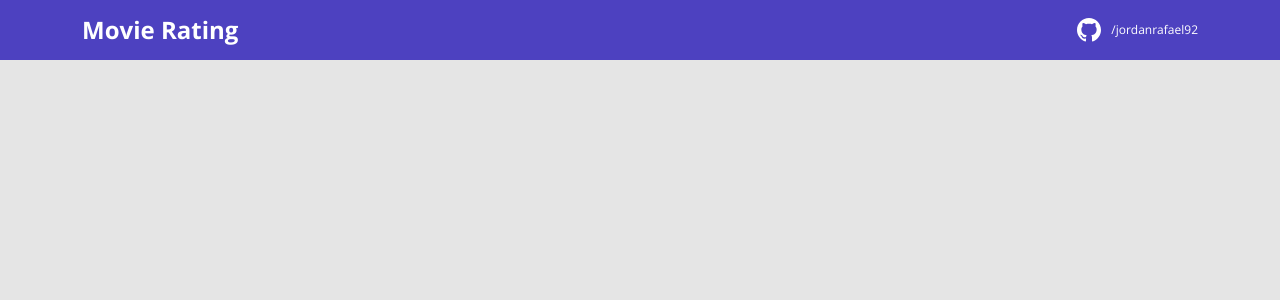
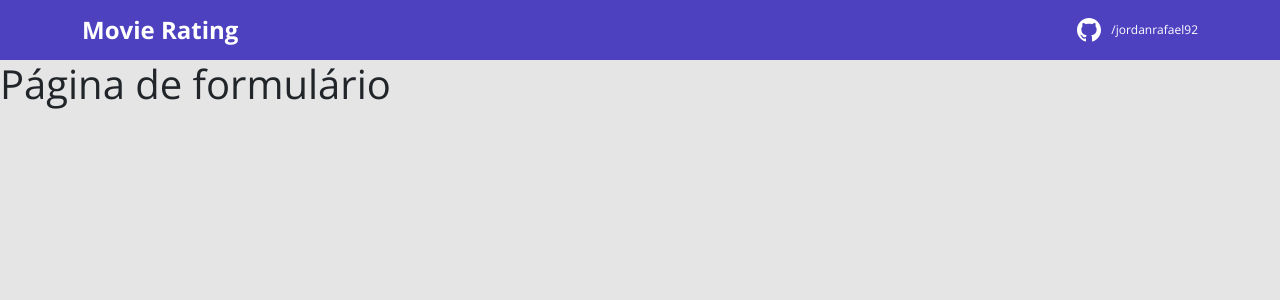
Before and after one commit to Jordanrafael92/Movie-Rating, a React (Create React App) app in the folder frontend/: page /form/1 in a window 1280 px wide. Shown: the top 300 px of the page. Built offline with nearby package versions, Linux system fonts and the light colour scheme.

Commit message:
Created routes

```diff
--- a/frontend/package.json
+++ b/frontend/package.json
@@ -10,9 +10,11 @@
     "@types/node": "^16.7.13",
     "@types/react": "^17.0.20",
     "@types/react-dom": "^17.0.9",
+    "@types/react-router-dom": "5.3.2",
     "bootstrap": "5.1.3",
     "react": "^17.0.2",
     "react-dom": "^17.0.2",
+    "react-router-dom": "6.2.1",
     "react-scripts": "5.0.0",
     "typescript": "^4.4.2",
     "web-vitals": "^2.1.0"
--- a/frontend/src/App.tsx
+++ b/frontend/src/App.tsx
@@ -1,8 +1,23 @@
-import Navbar from "./components/Navbar";
+import {
+  BrowserRouter,
+  Routes,
+  Route
+} from "react-router-dom";
+import Listing from 'pages/Listing';
+import Form from 'pages/Form';
+import Navbar from "components/Navbar";
 
 function App() {
   return (
-    <Navbar />
+    <BrowserRouter>
+      <Navbar />
+      <Routes>
+        <Route path="/" element={<Listing />} />
+        <Route path="/form">
+          <Route path=":movieId" element={<Form />} />
+        </Route>
+      </Routes>
+    </BrowserRouter>
   );
 }
 
--- /dev/null
+++ b/frontend/src/pages/Form/index.tsx
@@ -0,0 +1,8 @@
+function Form() {
+
+    return (
+        <h1>Página de formulário</h1>
+    )
+}
+
+export default Form;
--- /dev/null
+++ b/frontend/src/pages/Listing/index.tsx
@@ -0,0 +1,8 @@
+function Listing() {
+
+    return (
+        <h1>Página de listagem</h1>
+    )
+}
+
+export default Listing;
```
Also changed, not shown: 1 other file (tests, documents, lock files or other folders).
